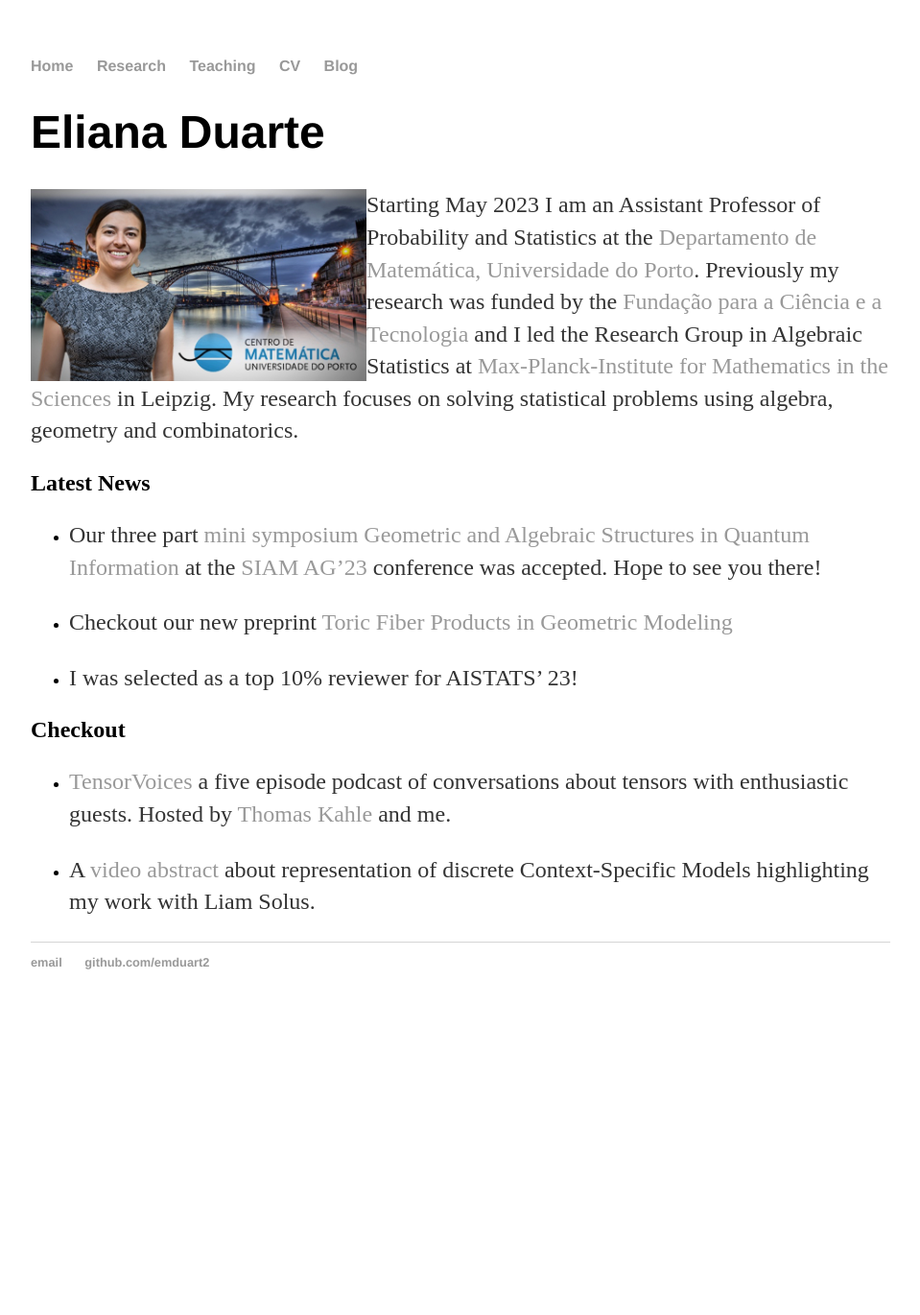
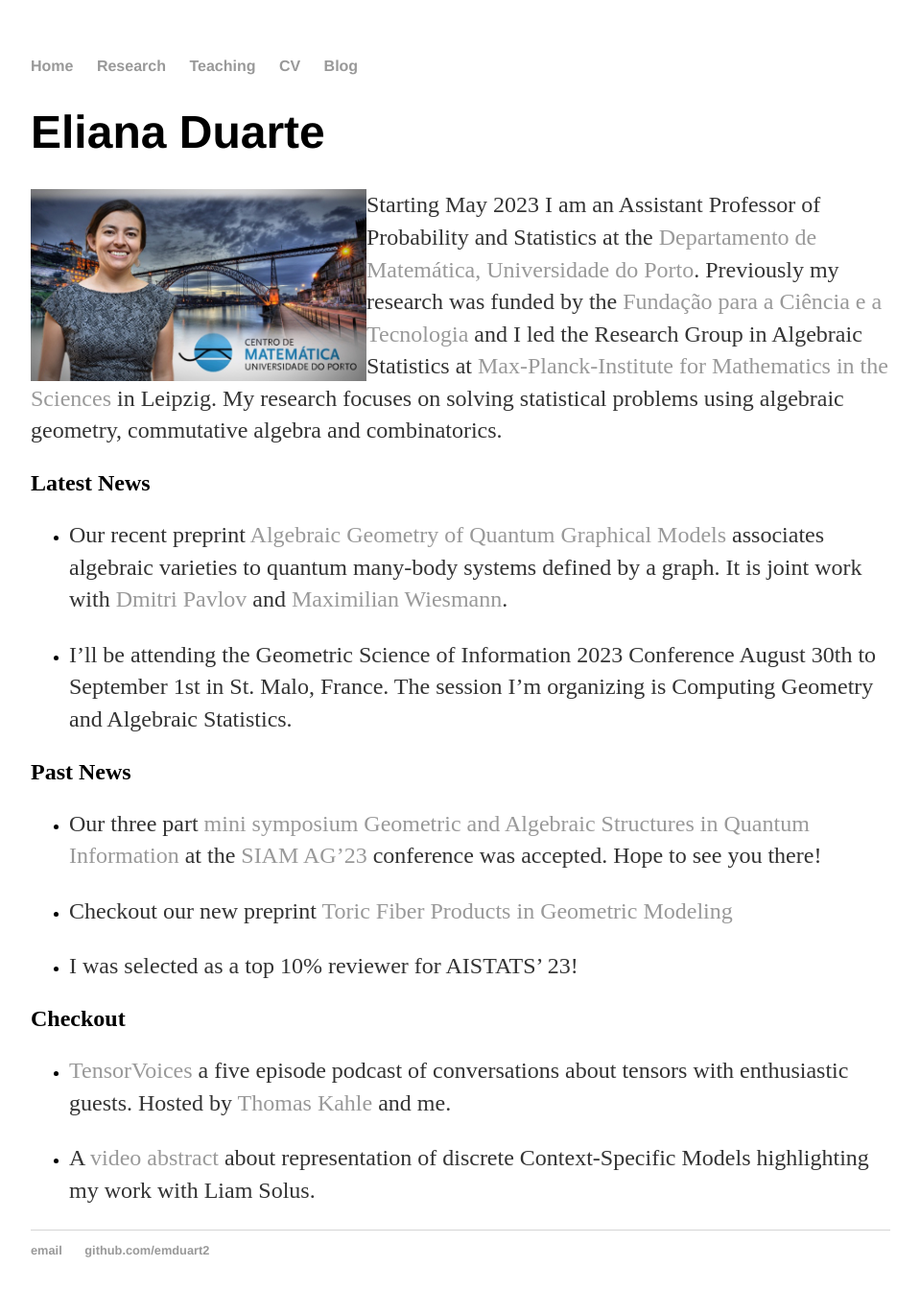
Before and after one commit to emduart2/emduart2.github.io, a Jekyll site: the page built from index.md, in a window 1280 px wide. Shown: the whole page at 96% size, without its empty margins (160-1119 px from the left). Built offline with Jekyll 4.4.1, drawn with Linux system fonts in a browser that asks for light colours; before the commit the page ends 1070 px from its top, so only the background shows below that.

Commit message:
updated news and preprint

```diff
--- a/index.md
+++ b/index.md
@@ -9,9 +9,17 @@ Starting May 2023 I am an Assistant Professor of Probability and Statistics at t
 [Departamento de Matemática, Universidade do Porto](https://www.cmup.pt). Previously my research was funded  by
 the [Fundação para a Ciência e a Tecnologia](https://www.fct.pt)   and I
 led the Research Group in Algebraic Statistics at  [Max-Planck-Institute for Mathematics in the Sciences](https://www.mis.mpg.de) in
-Leipzig. My research focuses on solving statistical problems using algebra, geometry and combinatorics.
+Leipzig. My research focuses on solving statistical problems using algebraic geometry, commutative
+algebra and combinatorics.
 
 ## Latest News
+* Our recent preprint [Algebraic Geometry of Quantum Graphical Models](https://arxiv.org/abs/2308.11538) associates
+algebraic varieties to quantum many-body systems defined by a graph. It is joint work with
+[Dmitri Pavlov](https://dmmpavlov.github.io) and [Maximilian Wiesmann](https://maximilianwiesmann.github.io).
+
+* I'll be attending the Geometric Science of Information 2023 Conference August 30th to September 1st in St. Malo, France. The session I'm organizing is Computing Geometry and Algebraic Statistics.
+
+## Past News
 [comment]: # * The [Reading Group in Algebraic Statistics](https://emduart2.github.io/2023/03/15/ReadingGroupAstat.html) will meet on May 4th at 1:30pm at MPI-MIS in G3-10. The topic is Graphical Models.
 
 [comment]: # * The upcoming  [The 3-Way-Interaction Seminar, a seminar in Algebraic Statistics](http://3-way-interaction.de) will take place in Leipzig at 1:30pm on May 25th. The speaker is [Simon Telen](https://simontelen.webnode.page)
```
Also changed, not shown: about/index.md (+3 -1 lines).
